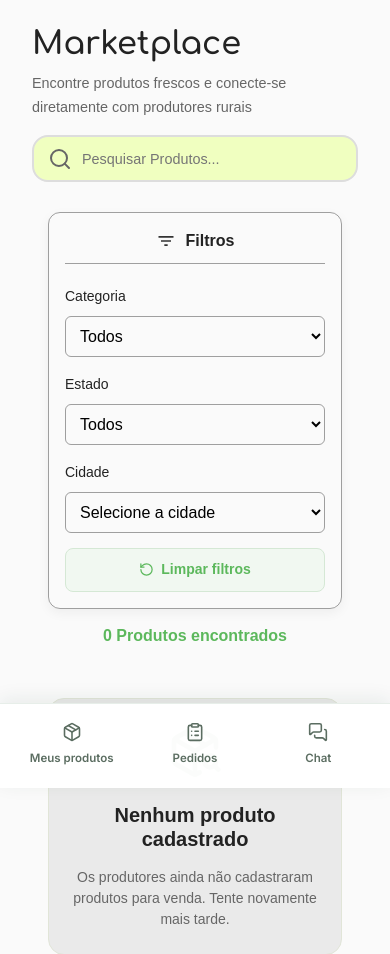
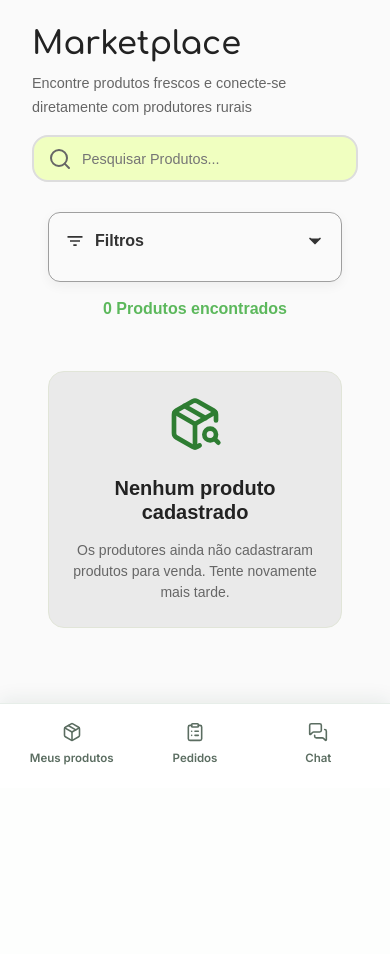
Before and after one commit to Fabricio-Alencar/agrolink_front, a Flask app: page /marketplace in a window 390 px wide. Shown: the part 56-1010 px from the top of the page. After the commit the page ends 821 px from the top, so only its background shows below. Run offline with Flask 3, Linux system fonts and the light colour scheme.

Commit message:
Mudei a forma como o filtro era mostrado no marketplace na versão de celular

```diff
--- a/static/css2/marketplace/side_bar.css
+++ b/static/css2/marketplace/side_bar.css
@@ -20,28 +20,78 @@
     margin-bottom: 15px;
 }
 
+/* =========================================================
+   CABEÇALHO DOS FILTROS
+========================================================= */
+
 .cabecalho-filtro {
     display: flex;
     align-items: center;
     justify-content: center;
+    gap: 10px;
 
+    width: 100%;
+    padding: 0 0 10px;
+    margin-bottom: 20px;
+
+    background: transparent;
+    border: none;
+    border-bottom: 1px solid var(--cor-borda-filtro);
+
+    color: var(--cor-texto-escuro);
+    font-family: inherit;
     font-size: 16px;
     font-weight: 600;
+    text-align: center;
 
-    margin-bottom: 20px;
-    padding-bottom: 10px;
-
-    border-bottom: 1px solid var(--cor-borda-filtro);
     cursor: pointer;
 }
 
 .cabecalho-filtro svg {
     width: 20px;
     height: 20px;
-    margin-right: 10px;
+    margin-right: 0;
     fill: var(--cor-texto-escuro);
     flex-shrink: 0;
 }
+
+.titulo-filtros {
+    flex: 0 1 auto;
+}
+
+.seta-filtros {
+    width: 18px;
+    height: 18px;
+    flex-shrink: 0;
+    transition: transform 0.3s ease;
+}
+
+/* Gira a seta quando os filtros estão abertos */
+.sidebar.filtros-abertos .seta-filtros {
+    transform: rotate(180deg);
+}
+
+/* =========================================================
+   CONTEÚDO DOS FILTROS
+========================================================= */
+
+.conteudo-filtros {
+    max-height: 1000px;
+    opacity: 1;
+    overflow: visible;
+
+    transition:
+        max-height 0.3s ease,
+        opacity 0.25s ease;
+}
+
+.conteudo-filtros-interno {
+    padding-top: 0;
+}
+
+/* =========================================================
+   GRUPOS DE FILTROS
+========================================================= */
 
 .grupo-filtro {
     margin-bottom: 15px;
@@ -81,7 +131,6 @@
     font-weight: bold;
     text-align: center;
 }
-
 
 /* =========================================================
    BOTÃO LIMPAR FILTROS
@@ -134,20 +183,67 @@
     outline-offset: 2px;
 }
 
-
 /* =========================================================
    CELULAR
+   Persiana recolhível somente até 600px
 ========================================================= */
 
 @media (max-width: 600px) {
 
     .sidebar {
         width: 100%;
+        margin: 0 auto 20px;
     }
 
     .filtro {
         padding: 16px;
         border-radius: 12px;
+    }
+
+    .cabecalho-filtro {
+        justify-content: flex-start;
+        gap: 10px;
+
+        margin-bottom: 0;
+        padding-bottom: 12px;
+
+        border-bottom: none;
+        text-align: left;
+    }
+
+    .titulo-filtros {
+        flex: 1;
+        text-align: left;
+    }
+
+    .seta-filtros {
+        display: block;
+    }
+
+    /* Persiana fechada */
+    .conteudo-filtros {
+        max-height: 0;
+        opacity: 0;
+        overflow: hidden;
+
+        transition:
+            max-height 0.3s ease,
+            opacity 0.25s ease;
+    }
+
+    /* Persiana aberta */
+    .sidebar.filtros-abertos .conteudo-filtros {
+        opacity: 1;
+    }
+
+    .sidebar.filtros-abertos .cabecalho-filtro {
+        margin-bottom: 16px;
+        padding-bottom: 12px;
+        border-bottom: 1px solid var(--cor-borda-filtro);
+    }
+
+    .conteudo-filtros-interno {
+        padding-top: 4px;
     }
 
     .btn-limpar-filtros {
@@ -178,9 +274,9 @@
     }
 }
 
-
 /* =========================================================
    TABLET / DESKTOP
+   Mantém os filtros sempre visíveis
 ========================================================= */
 
 @media (min-width: 768px) {
@@ -197,11 +293,35 @@
 
     .cabecalho-filtro {
         justify-content: flex-start;
+        gap: 10px;
+
         font-size: 18px;
 
         cursor: default;
+        margin-bottom: 20px;
         padding-bottom: 0;
+
         border-bottom: none;
+    }
+
+    .titulo-filtros {
+        flex: 0 1 auto;
+    }
+
+    /* Oculta a seta e impede o recolhimento */
+    .seta-filtros {
+        display: none;
+    }
+
+    .conteudo-filtros {
+        max-height: none !important;
+        opacity: 1 !important;
+        overflow: visible;
+        transition: none;
+    }
+
+    .conteudo-filtros-interno {
+        padding-top: 0;
     }
 
     .btn-limpar-filtros {
@@ -213,3 +333,14 @@
         border-color: #d5e8d5;
     }
 }
+
+/* =========================================================
+   DESKTOP
+========================================================= */
+
+@media (min-width: 1024px) {
+
+    .sidebar {
+        width: 280px;
+    }
+}
--- /dev/null
+++ b/static/js/estabelecimentos/market_place_estabelecimentos/filtro_persiana.js
@@ -0,0 +1,87 @@
+
+/* =========================================================
+   PERSIANA DOS FILTROS — MARKETPLACE
+========================================================= */
+
+const sidebarFiltros = document.querySelector('.sidebar');
+const btnToggleFiltros = document.getElementById('btnToggleFiltros');
+const painelOpcoesFiltros = document.getElementById('painelOpcoesFiltros');
+
+const mediaCelular = window.matchMedia('(max-width: 768px)');
+
+function definirFiltrosAbertos(aberto, animar = true) {
+    if (!sidebarFiltros || !btnToggleFiltros || !painelOpcoesFiltros) {
+        return;
+    }
+
+    sidebarFiltros.classList.toggle('filtros-abertos', aberto);
+
+    btnToggleFiltros.setAttribute('aria-expanded', String(aberto));
+
+    if (!mediaCelular.matches) {
+        painelOpcoesFiltros.style.maxHeight = '';
+        painelOpcoesFiltros.style.opacity = '';
+        return;
+    }
+
+    if (!animar) {
+        painelOpcoesFiltros.style.transition = 'none';
+    }
+
+    painelOpcoesFiltros.style.maxHeight = aberto
+        ? `${painelOpcoesFiltros.scrollHeight}px`
+        : '0px';
+
+    painelOpcoesFiltros.style.opacity = aberto ? '1' : '0';
+
+    if (!animar) {
+        requestAnimationFrame(() => {
+            painelOpcoesFiltros.style.transition = '';
+        });
+    }
+}
+
+if (sidebarFiltros && btnToggleFiltros && painelOpcoesFiltros) {
+
+    // No celular, inicia recolhido.
+    // Em telas maiores, os filtros permanecem visíveis.
+    definirFiltrosAbertos(!mediaCelular.matches, false);
+
+    btnToggleFiltros.addEventListener('click', () => {
+        if (!mediaCelular.matches) return;
+
+        const aberto =
+            btnToggleFiltros.getAttribute('aria-expanded') === 'true';
+
+        definirFiltrosAbertos(!aberto);
+    });
+
+    // Recalcula a altura se a orientação ou largura mudar.
+    function atualizarLayoutFiltros() {
+        definirFiltrosAbertos(!mediaCelular.matches, false);
+    }
+
+    if (mediaCelular.addEventListener) {
+        mediaCelular.addEventListener('change', atualizarLayoutFiltros);
+    } else {
+        // Compatibilidade com navegadores mais antigos.
+        mediaCelular.addListener(atualizarLayoutFiltros);
+    }
+
+    // Atualiza a altura se o conteúdo mudar enquanto estiver aberto.
+    if ('ResizeObserver' in window) {
+        const observadorFiltros = new ResizeObserver(() => {
+            if (
+                mediaCelular.matches &&
+                btnToggleFiltros.getAttribute('aria-expanded') === 'true'
+            ) {
+                painelOpcoesFiltros.style.maxHeight =
+                    `${painelOpcoesFiltros.scrollHeight}px`;
+            }
+        });
+
+        observadorFiltros.observe(
+            painelOpcoesFiltros.querySelector('.conteudo-filtros-interno')
+        );
+    }
+}
--- a/static/js/estabelecimentos/market_place_estabelecimentos/main.js
+++ b/static/js/estabelecimentos/market_place_estabelecimentos/main.js
@@ -5,6 +5,7 @@ import { renderizarProdutos } from './renderizacao.js';
 import './filtros.js';
 import './localizacao.js';
 import './drawer_eventos.js';
+import './filtro_persiana.js';
 
 import {
     fecharModal,
@@ -17,24 +18,7 @@ window.fecharModal = fecharModal;
 window.emitirPedido = emitirPedido;
 window.abrirModal = abrirModal;
 
-
-console.log("📌 Antes de renderizar");
-
-console.log(
-    "📌 productsGrid:",
-    document.getElementById("productsGrid")
-);
-
-console.log(
-    "📌 resultsCount:",
-    document.getElementById("resultsCount")
-);
-
-
 await renderizarProdutos();
-
-console.log("📌 Depois de renderizar");
-
 
 // =========================
 // VEIO DO PERFIL DO PRODUTOR? (/marketplace?produto=ID)
--- a/templates/marketplace_estabelecimento.html
+++ b/templates/marketplace_estabelecimento.html
@@ -111,22 +111,43 @@
     <!-- CONTAINER PRINCIPAL -->
     <div class="main-container">
 
+
     <!-- SIDEBAR DE FILTROS -->
     <aside class="sidebar">
 
         <div class="filtro">
 
-                <!-- TÍTULO DOS FILTROS -->
-                <div class="cabecalho-filtro">
-                    <svg viewBox="0 0 24 24">
+            <!-- CABEÇALHO EXPANSÍVEL -->
+            <button
+                type="button"
+                class="cabecalho-filtro"
+                id="btnToggleFiltros"
+                aria-expanded="true"
+                aria-controls="painelOpcoesFiltros"
+            >
+                <svg viewBox="0 0 24 24" aria-hidden="true">
                     <path d="M10 18h4v-2h-4v2zM3 6v2h18V6H3zm3 7h12v-2H6v2z"/>
                 </svg>
-                    Filtros
-                </div>
+
+                <span class="titulo-filtros">Filtros</span>
+
+                <i
+                    data-lucide="chevron-down"
+                    class="seta-filtros"
+                    aria-hidden="true"
+                ></i>
+            </button>
+
+            <!-- CONTEÚDO EXPANSÍVEL -->
+            <div
+                class="conteudo-filtros"
+                id="painelOpcoesFiltros"
+            >
+                <div class="conteudo-filtros-interno">
 
                     <!-- FILTRO POR CATEGORIA -->
                     <div class="grupo-filtro">
-                    <label>Categoria</label>
+                        <label for="filterCategory">Categoria</label>
 
                         <select id="filterCategory">
                             <option value="Todos">Todos</option>
@@ -142,7 +163,8 @@
 
                     <!-- FILTRO POR ESTADO -->
                     <div class="grupo-filtro">
-                    <label>Estado</label>
+                        <label for="filterEstado">Estado</label>
+
                         <select id="filterEstado">
                             <option value="">Selecione o estado</option>
                         </select>
@@ -150,21 +172,27 @@
 
                     <!-- FILTRO POR CIDADE -->
                     <div class="grupo-filtro">
-                    <label>Cidade</label>
+                        <label for="filterCidade">Cidade</label>
+
                         <select id="filterCidade">
                             <option value="">Selecione a cidade</option>
                         </select>
                     </div>
 
                     <!-- LIMPAR FILTROS -->
-                <button type="button" id="btnLimparFiltros" class="btn-limpar-filtros">
-                    <i data-lucide="rotate-ccw"></i>
+                    <button
+                        type="button"
+                        id="btnLimparFiltros"
+                        class="btn-limpar-filtros"
+                    >
+                        <i data-lucide="rotate-ccw" aria-hidden="true"></i>
                         <span>Limpar filtros</span>
                     </button>
 
                 </div>
+            </div>
 
-
+        </div>
 
         <!-- CONTADOR DE RESULTADOS -->
         <p class="contador-resultados" id="resultsCount">
@@ -172,6 +200,7 @@
         </p>
 
     </aside>
+
 
         <!-- GRID DE PRODUTOS -->
         <main class="grade-produtos" id="productsGrid">
@@ -287,6 +316,7 @@
 <script src="../static/js/avaliacoes.js"></script>
 <script type="module" src="../static/js/drawer.js"></script>
 <script type="module" src="../static/js/estabelecimentos/market_place_estabelecimentos/main.js"></script>
+
 <script src="../static/js/notificacao.js"></script>
 <script src="../static/js/barra-navegacao.js" defer></script>
 
```
Also changed, not shown: static/js/estabelecimentos/market_place_estabelecimentos/dados_mock.js (deleted, +0 -11 lines). Lines whose indentation alone changed are shown as unchanged.
